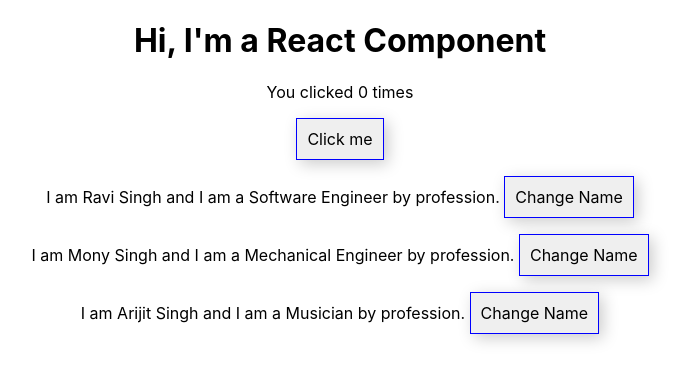
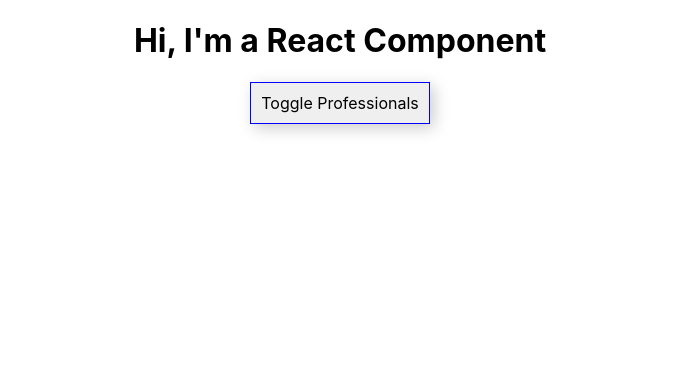
Before and after one commit to shreyai/react-app, a React (Create React App) app: page / in a window 1280 px wide. Shown: the top 382 px of the page, without its empty margins (300-989 px from the left). Built offline with nearby package versions, Linux system fonts and the light colour scheme.

Commit message:
added ternary toggler with class APp component

```diff
--- a/src/App.js
+++ b/src/App.js
@@ -1,29 +1,45 @@
-import React, { useState } from 'react';
+// import React, { useState } from 'react';
+import React, { Component } from 'react';
 import './App.css';
 import Professional from './Professional/Professional';
 import Counter from './Counter/Counter';
 
-
-function App() {
-
-  const [ professionalState, setProfessionalState ] = useState({
+class App extends Component {
+  state = {
     professionals : [
       { name: 'Ravi Singh', profession: 'Software Engineer' },
       { name: 'Mony Singh', profession: 'Mechanical Engineer' },
       { name: 'Arijit Singh', profession: 'Musician' }
-    ]
-  })
+    ],
+    showProfessionals: false
+  }
 
-  const switchNameHandler = (newName) => {
-    setProfessionalState({
+  switchNameHandler = (newName) => {
+    this.setState({
       professionals : [
         { name: newName, profession: 'Software Engineer' },
-        { name: 'Shreya Vishwakarma', profession: 'Mechanical Engineer' },
-        { name: 'Kanchan Kotiya', profession: 'Musician' }
+        { name: 'Mony Singh', profession: 'Mechanical Engineer' },
+        { name: 'Arijit Singh', profession: 'Musician' }
       ]
-    })
+    });
   }
 
+  nameChangeHandler = (event) => {
+    this.setState({
+      professionals : [
+        { name: 'Ravi Kumar Singh', profession: 'Software Engineer' },
+        { name: event.target.value, profession: 'Mechanical Engineer' },
+        { name: 'Arijit Singh', profession: 'Musician' }
+      ]
+    });
+  }
+
+  toggleProfessionalHandler = () => {
+    const doesShow = this.state.showProfessionals;
+    this.setState({showProfessionals: !doesShow})
+  }
+
+  render() {
     const style = {
       backgroundCOlor: '#fff',
       font:'inherit',
@@ -36,24 +52,82 @@
     return (
       <div className="App">
         <h1>Hi, I'm a React Component</h1>
-      <Counter buttonStyle={style} />
+        {/* <Counter buttonStyle={style} /> */}
+        <button style={style} onClick={this.toggleProfessionalHandler}>Toggle Professionals</button>
+        {
+          this.state.showProfessionals ?
+          <div>
             <Professional
-        name={professionalState.professionals[0].name}
-        profession={professionalState.professionals[0].profession}
-        click={switchNameHandler.bind(this, 'Ravi')}
+              name={this.state.professionals[0].name}
+              profession={this.state.professionals[0].profession}
               buttonStyle={style} />
             <Professional
-        name={professionalState.professionals[1].name}
-        profession={professionalState.professionals[1].profession}
-        click={switchNameHandler}
+              name={this.state.professionals[1].name}
+              profession={this.state.professionals[1].profession}
+              click={this.switchNameHandler}
               buttonStyle={style} />
             <Professional
-        name={professionalState.professionals[2].name}
-        profession={professionalState.professionals[2].profession}
-        click={switchNameHandler}
+              name={this.state.professionals[2].name}
+              profession={this.state.professionals[2].profession}
               buttonStyle={style} />
+          </div> : null
+        }
       </div>
     );
   }
+}
+
+
+// function App() {
+
+//   const [ professionalState, setProfessionalState ] = useState({
+//     professionals : [
+//       { name: 'Ravi Singh', profession: 'Software Engineer' },
+//       { name: 'Mony Singh', profession: 'Mechanical Engineer' },
+//       { name: 'Arijit Singh', profession: 'Musician' }
+//     ]
+//   })
+
+//   const switchNameHandler = (newName) => {
+//     setProfessionalState({
+//       professionals : [
+//         { name: newName, profession: 'Software Engineer' },
+//         { name: 'Shreya Vishwakarma', profession: 'Mechanical Engineer' },
+//         { name: 'Kanchan Kotiya', profession: 'Musician' }
+//       ]
+//     })
+//   }
+
+//   const style = {
+//     backgroundCOlor: '#fff',
+//     font:'inherit',
+//     border:'1px solid blue',
+//     padding: '10px',
+//     cursor: 'pointer',
+//     boxShadow: '4px 4px 16px #ccc'
+//   }
+
+//   return (
+//     <div className="App">
+//       <h1>Hi, I'm a React Component</h1>
+//       <Counter buttonStyle={style} />
+//       <Professional
+//         name={professionalState.professionals[0].name}
+//         profession={professionalState.professionals[0].profession}
+//         click={switchNameHandler.bind(this, 'Ravi')}
+//         buttonStyle={style} />
+//       <Professional
+//         name={professionalState.professionals[1].name}
+//         profession={professionalState.professionals[1].profession}
+//         click={switchNameHandler}
+//         buttonStyle={style} />
+//       <Professional
+//         name={professionalState.professionals[2].name}
+//         profession={professionalState.professionals[2].profession}
+//         click={switchNameHandler}
+//         buttonStyle={style} />
+//     </div>
+//   );
+// }
 
 export default App;
```
Lines whose indentation alone changed are shown as unchanged.
